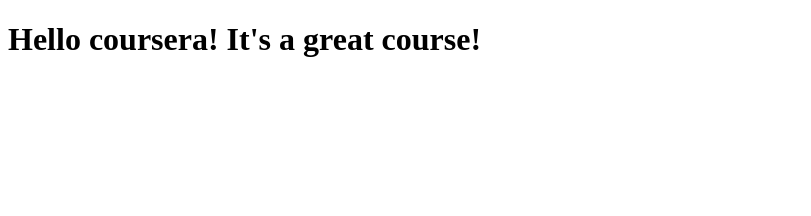
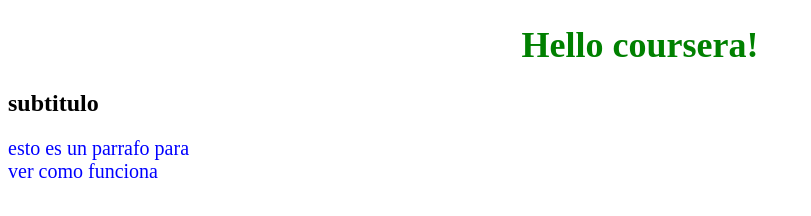
Before and after one commit to 123porcristina/coursera-test, a plain HTML site: page site/index.html in a window 1280 px wide. Shown: the whole page, without its empty margins (0-811 px from the left). Drawn offline with Linux system fonts and the light colour scheme.

Commit message:
adicionando un estilo

```diff
--- a/site/index.html
+++ b/site/index.html
@@ -1,9 +1,24 @@
 <!DOCTYPE html>
 <html>
 <head>
-	<title>Hello Cousera!</title>
+<meta charset="utf-8">
+<title>solution module 2!</title>
+<style>
+p{  color: blue;
+	font-size: 20px;
+	width: 200px
+}
+
+h1{ color: green;
+	font-size: 36px;
+	text-align: center;
+ }
+
+</style>
 </head>
 <body>
-<h1>Hello coursera! It's a great course!</h1>
+<h1>Hello coursera!</h1>
+<h2>subtitulo</h2>
+<p>esto es un parrafo para ver como funciona </p>
 </body>
 </html>
```
